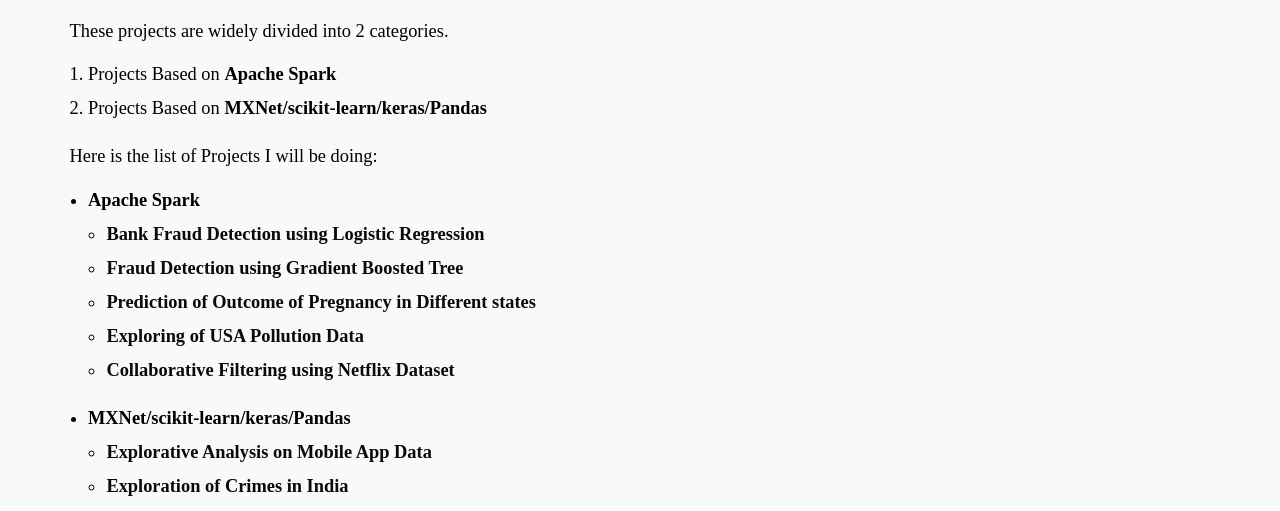
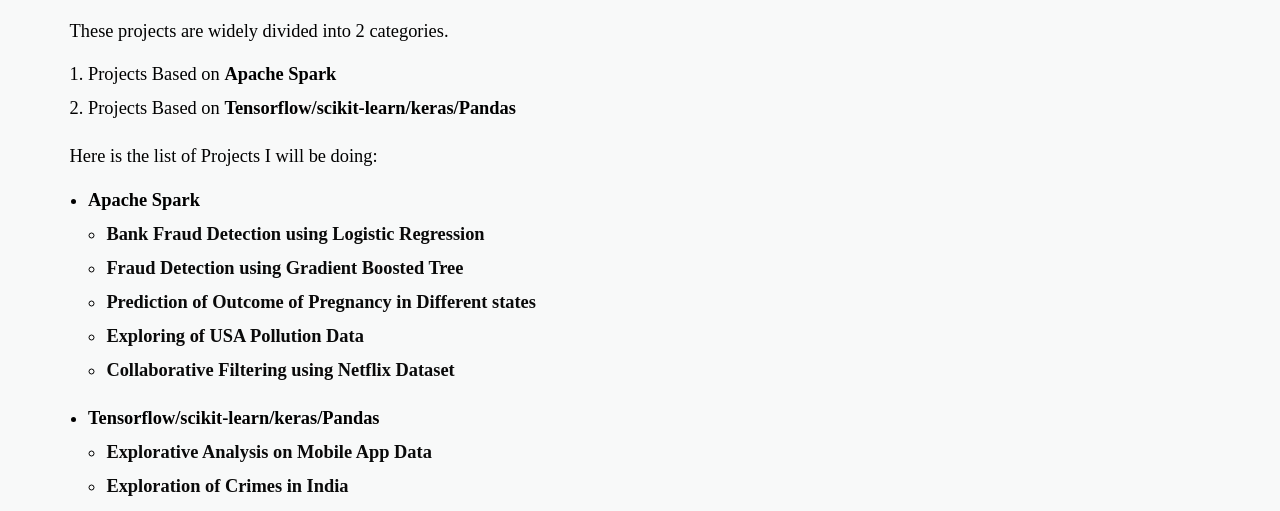
Before and after one commit to daftengineer/daftengineer.github.io, a Jekyll site: the page built from _posts/2018-08-23-ml-challange.markdown, in a window 1280 px wide. Shown: the part 863-1374 px from the top of the page. Built offline with Jekyll 4.4.1, drawn with Linux system fonts in a browser that asks for light colours; nearby versions of some CDN libraries.

Commit message:
Update 2018-08-23-ml-challange.markdown

```diff
--- a/_posts/2018-08-23-ml-challange.markdown
+++ b/_posts/2018-08-23-ml-challange.markdown
@@ -13,7 +13,7 @@
 <p style="text-align:justify;"> These projects are widely divided into 2 categories.<br />
   <ol>
     <li>Projects Based on <b>Apache Spark</b></li>
-    <li>Projects Based on <b>MXNet/scikit-learn/keras/Pandas</b></li>
+    <li>Projects Based on <b>Tensorflow/scikit-learn/keras/Pandas</b></li>
   </ol>
   </p>
 <p style="text-align:justify;">Here is the list of Projects I will be doing:
@@ -26,7 +26,7 @@
               <li><a href="https://daftengineer.github.io/2018/08/31/exploration-of-us-pollution-data/">Exploring of USA Pollution Data</a></li>
               <li><a href="https://daftengineer.github.io/2018/09/06/collaborative-filtering/">Collaborative Filtering using Netflix Dataset</a></li>
           </ul>
-        <li><b>MXNet/scikit-learn/keras/Pandas</b></li>
+        <li><b>Tensorflow/scikit-learn/keras/Pandas</b></li>
           <ul>
               <li><a href="https://daftengineer.github.io/2018/09/08/Exploring-mobile-app-data/">Explorative Analysis on Mobile App Data</a></li>
               <li><a href= "https://daftengineer.github.io/2018/09/12/crimes-in-india/">Exploration of Crimes in India</a></li>
```
